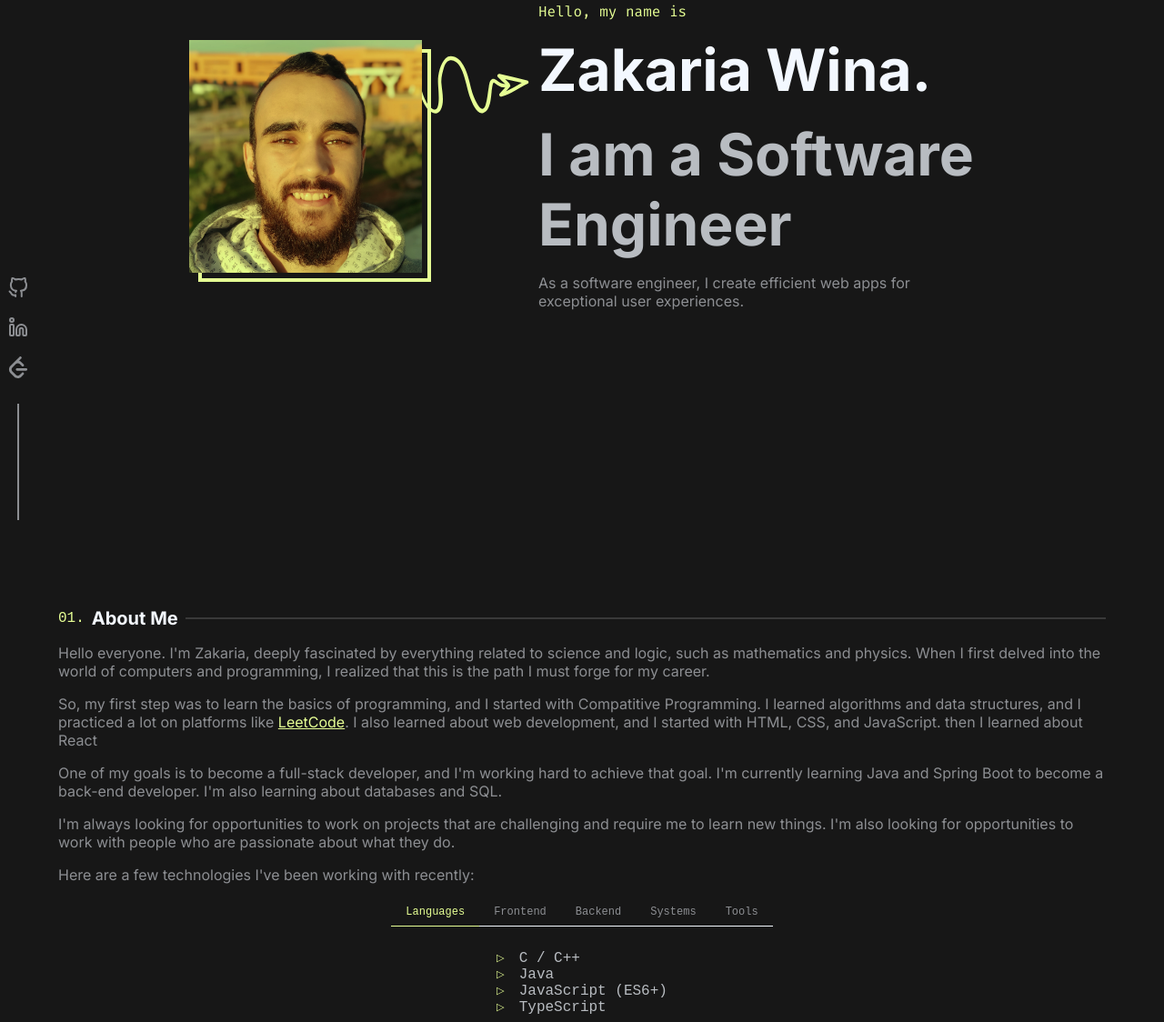
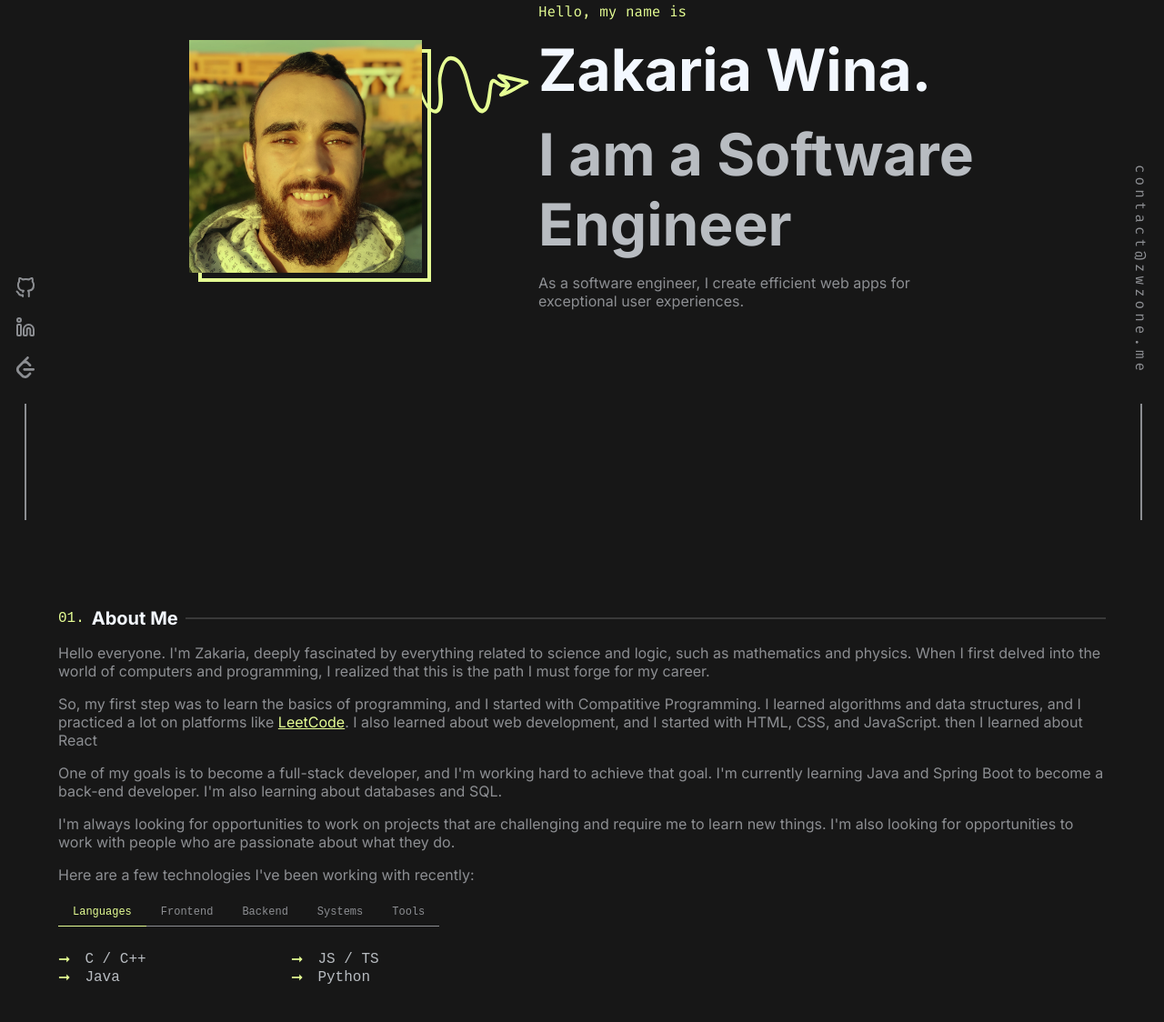
Before and after one commit to zwzone/portfolio, a plain HTML site: page index.html in a window 1280 px wide. Shown: the part 228-1352 px from the top of the page at 91% size. Drawn offline with Linux system fonts and the light colour scheme.

Commit message:
ADD: email in the footer + styling grids

```diff
--- a/css/about.css
+++ b/css/about.css
@@ -47,7 +47,6 @@
   max-width: 100%;
   display: flex;
   flex-direction: column;
-  align-self: center;
   gap: 1rem;
 }
 
@@ -60,7 +59,7 @@
 .skills-types>button {
   font-family: 'Roboto Mono', monospace;
   padding: .5rem 1rem;
-  border-bottom: 1px solid var(--color-secondary-23);
+  border-bottom: 1px solid var(--color-secondary-23-tr2);
   border-top: none;
   border-left: none;
   border-right: none;
@@ -76,19 +75,15 @@
   border-bottom: 1px solid var(--color-primary-4);
 }
 
-.skills-list {
-  display: flex;
-  flex-direction: column;
-  align-self: center;
-}
-
 .skills-list>ul {
   display: none;
 }
 
 .skills-list>ul.active {
-  display: flex;
-  flex-direction: column;
+  display: grid;
+  grid-auto-flow: column;
+  grid-template-columns: repeat(auto-fill, minmax(min-content, 256px));
+  grid-template-rows: repeat(2, 1fr);
 }
 
 .skills-list>ul>li {
@@ -100,7 +95,7 @@
 }
 
 .skills-list>ul>li::before {
-  content: "▷";
+  content: "➞";
   color: var(--color-primary-4);
-  font-size: .7rem;
+  font-size: 1rem;
 }
--- a/css/footer.css
+++ b/css/footer.css
@@ -4,6 +4,21 @@ footer {
   justify-content: center;
   padding: 2rem 2rem;
   gap: 2rem;
+}
+
+footer>.email {
+  display: none;
+  justify-content: center;
+  align-items: center;
+  padding-inline: 1rem;
+  gap: 1rem;
+}
+
+footer>.email>span {
+  writing-mode: vertical-rl;
+  letter-spacing: .25rem;
+  font-size: 1rem;
+  color: var(--color-secondary-23-tr2);
 }
 
 footer>.socials {
@@ -13,9 +28,10 @@ footer>.socials {
 }
 
 footer>.socials>a {
-  padding: .5rem;
+  padding: .5rem 1rem;
 }
 
+footer>.email>div,
 footer>.socials>div {
   display: none;
   margin-top: 1rem;
@@ -48,18 +64,28 @@ footer>a:hover {
 }
 
 @media (min-width: 1024px) {
+  footer>.email,
   footer>.socials {
+    display: flex;
     position: fixed;
     bottom: 0;
-    left: 0;
     flex-direction: column;
     justify-content: space-around;
+  }
+
+  footer>.email {
+    right: 0;
+  }
+
+  footer>.socials {
+    left: 0;
   }
 
   footer>.socials>a>img {
     width: 24px;
   }
 
+  footer>.email>div,
   footer>.socials>div {
     display: block;
   }
--- a/css/projects.css
+++ b/css/projects.css
@@ -36,7 +36,8 @@
 
 #projects>div {
   display: grid;
-  grid-template-columns: repeat(auto-fit, minmax(320px, 1fr));
+  grid-template-columns: repeat(auto-fit, minmax(256px, 320px));
+  justify-content: center;
   gap: 1rem;
 }
 
--- a/index.html
+++ b/index.html
@@ -2,6 +2,8 @@
 <html lang="en">
   <head>
     <meta charset="UTF-8" />
+    <meta http-equiv="Cache-control" content="no-cache, no-store, must-revalidate" />
+    <meta http-equiv="Pragma" content="no-cache" />
     <meta name="viewport" content="width=device-width, initial-scale=1.0" />
     <link rel="shortcut icon" href="assets/favicon.ico" type="image/x-icon" />
     <link rel="stylesheet" href="css/style.css" />
@@ -80,22 +82,25 @@
             <ul class="active" data-skill-type="languages">
               <li>C / C++</li>
               <li>Java</li>
-              <li>JavaScript (ES6+)</li>
-              <li>TypeScript</li>
+              <li>JS / TS</li>
+              <li>Python</li>
             </ul>
             <ul data-skill-type="frontend">
+              <li>Next</li>
+              <li>React</li>
               <li>Tailwind</li>
-              <li>React</li>
-              <li>Next</li>
+              <li>shadcn/ui</li>
             </ul>
             <ul data-skill-type="backend">
               <li>Django</li>
+              <li>Express</li>
               <li>Spring Boot</li>
             </ul>
             <ul data-skill-type="systems">
+              <li>Linux</li>
               <li>Git</li>
               <li>Docker</li>
-              <li>Linux</li>
+              <li>CI / CD</li>
             </ul>
             <ul data-skill-type="tools">
               <li>Vim</li>
@@ -192,6 +197,10 @@
       </section>
     </main>
     <footer>
+      <div class="email">
+        <span class="font-fira-mono">contact@zwzone.me</span>
+        <div></div>
+      </div>
       <div class="socials">
         <!-- GitHub -->
         <a href="https://github.com/zwzone" target="_blank">
```
